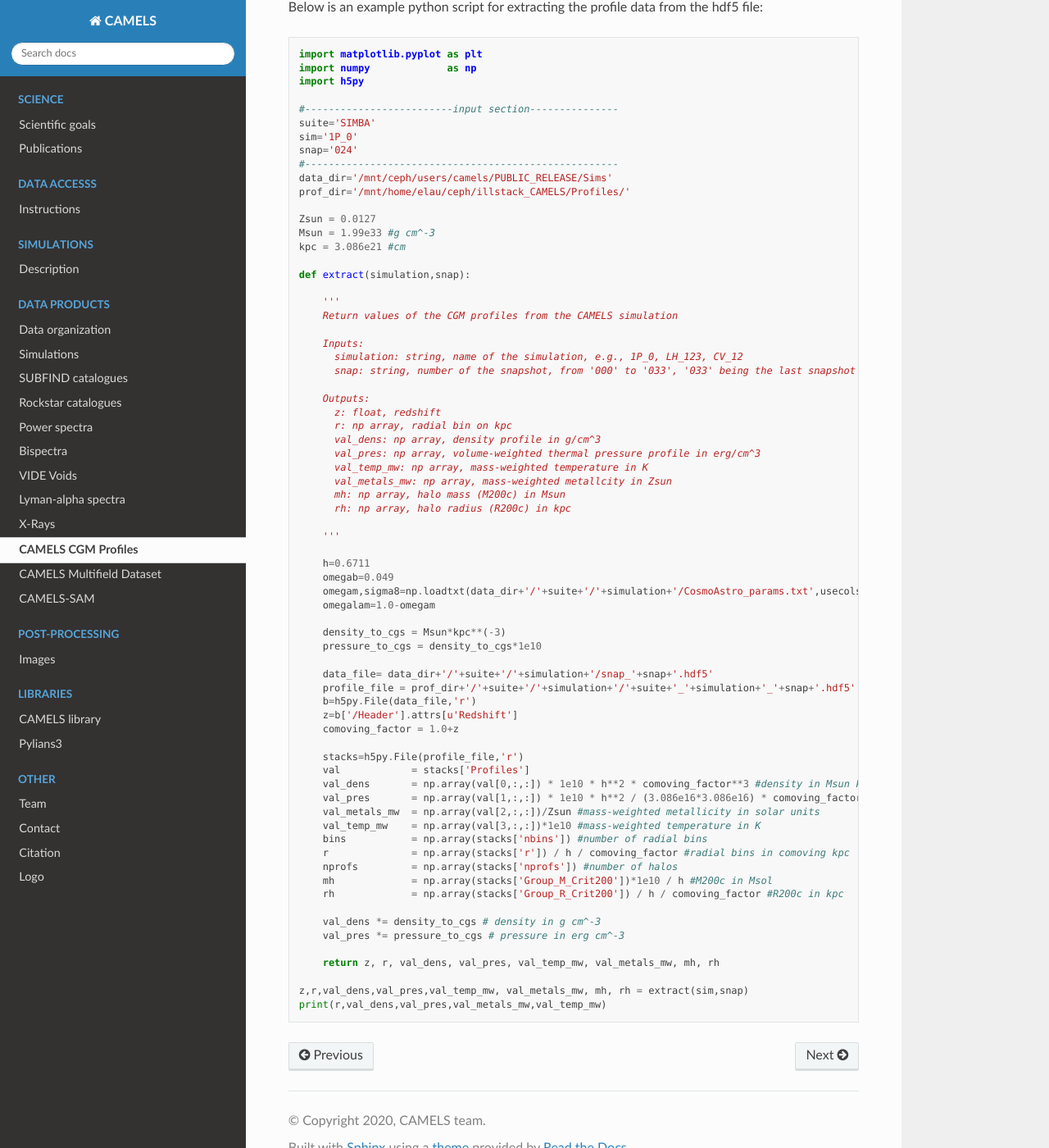
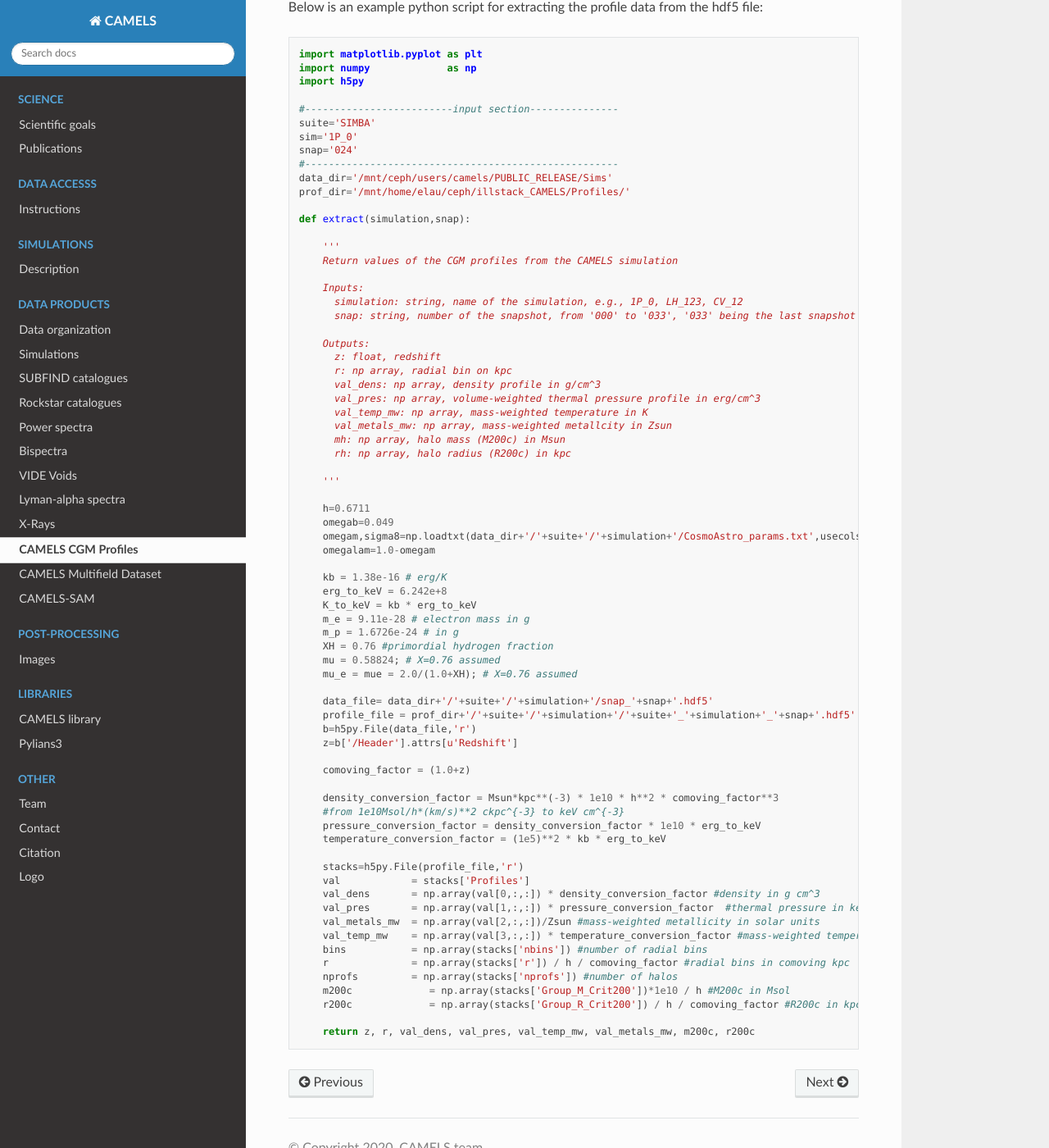
Before and after one commit to franciscovillaescusa/CAMELS, a Sphinx documentation site: the page built from docs/source/Profiles.rst, in a window 1280 px wide and 1400 px high, scrolled down 550 px. Shown: the whole window at 82% size. Built offline with Sphinx 7.4.7 and the Read the Docs theme 2.0.0, drawn with Linux system fonts in a browser that asks for light colours.

Commit message:
Update Profiles.rst

```diff
--- a/docs/source/Profiles.rst
+++ b/docs/source/Profiles.rst
@@ -30,10 +30,6 @@ Below is an example python script for extracting the profile data from the hdf5
   data_dir='/mnt/ceph/users/camels/PUBLIC_RELEASE/Sims'
   prof_dir='/mnt/home/elau/ceph/illstack_CAMELS/Profiles/'
 
-  Zsun = 0.0127
-  Msun = 1.99e33 #g cm^-3
-  kpc = 3.086e21 #cm
-
   def extract(simulation,snap):
 
       '''
@@ -60,31 +56,37 @@ Below is an example python script for extracting the profile data from the hdf5
       omegam,sigma8=np.loadtxt(data_dir+'/'+suite+'/'+simulation+'/CosmoAstro_params.txt',usecols=(1,2),unpack=True)
       omegalam=1.0-omegam
 
-      density_to_cgs = Msun*kpc**(-3)
-      pressure_to_cgs = density_to_cgs*1e10
+      kb = 1.38e-16 # erg/K
+      erg_to_keV = 6.242e+8
+      K_to_keV = kb * erg_to_keV
+      m_e = 9.11e-28 # electron mass in g
+      m_p = 1.6726e-24 # in g
+      XH = 0.76 #primordial hydrogen fraction
+      mu = 0.58824; # X=0.76 assumed
+      mu_e = mue = 2.0/(1.0+XH); # X=0.76 assumed
 
       data_file= data_dir+'/'+suite+'/'+simulation+'/snap_'+snap+'.hdf5'
       profile_file = prof_dir+'/'+suite+'/'+simulation+'/'+suite+'_'+simulation+'_'+snap+'.hdf5'
       b=h5py.File(data_file,'r')
       z=b['/Header'].attrs[u'Redshift']
-      comoving_factor = 1.0+z
+
+      comoving_factor = (1.0+z)
+
+      density_conversion_factor = Msun*kpc**(-3) * 1e10 * h**2 * comoving_factor**3
+      #from 1e10Msol/h*(km/s)**2 ckpc^{-3} to keV cm^{-3}
+      pressure_conversion_factor = density_conversion_factor * 1e10 * erg_to_keV
+      temperature_conversion_factor = (1e5)**2 * kb * erg_to_keV
 
       stacks=h5py.File(profile_file,'r')
       val            = stacks['Profiles']
-      val_dens       = np.array(val[0,:,:]) * 1e10 * h**2 * comoving_factor**3 #density in Msun kpc^-3
-      val_pres       = np.array(val[1,:,:]) * 1e10 * h**2 / (3.086e16*3.086e16) * comoving_factor**3 #thermal pressure in Msun kpc^-3 (km/s)^2
+      val_dens       = np.array(val[0,:,:]) * density_conversion_factor #density in g cm^3
+      val_pres       = np.array(val[1,:,:]) * pressure_conversion_factor  #thermal pressure in keV cm^-3
       val_metals_mw  = np.array(val[2,:,:])/Zsun #mass-weighted metallicity in solar units
-      val_temp_mw    = np.array(val[3,:,:])*1e10 #mass-weighted temperature in K
+      val_temp_mw    = np.array(val[3,:,:]) * temperature_conversion_factor #mass-weighted temperature in keV
       bins           = np.array(stacks['nbins']) #number of radial bins
       r              = np.array(stacks['r']) / h / comoving_factor #radial bins in comoving kpc
       nprofs         = np.array(stacks['nprofs']) #number of halos
-      mh             = np.array(stacks['Group_M_Crit200'])*1e10 / h #M200c in Msol
-      rh             = np.array(stacks['Group_R_Crit200']) / h / comoving_factor #R200c in kpc
+      m200c             = np.array(stacks['Group_M_Crit200'])*1e10 / h #M200c in Msol
+      r200c             = np.array(stacks['Group_R_Crit200']) / h / comoving_factor #R200c in kpc
 
-      val_dens *= density_to_cgs # density in g cm^-3
-      val_pres *= pressure_to_cgs # pressure in erg cm^-3
-
-      return z, r, val_dens, val_pres, val_temp_mw, val_metals_mw, mh, rh
-
-  z,r,val_dens,val_pres,val_temp_mw, val_metals_mw, mh, rh = extract(sim,snap)
-  print(r,val_dens,val_pres,val_metals_mw,val_temp_mw)
+      return z, r, val_dens, val_pres, val_temp_mw, val_metals_mw, m200c, r200c
```
